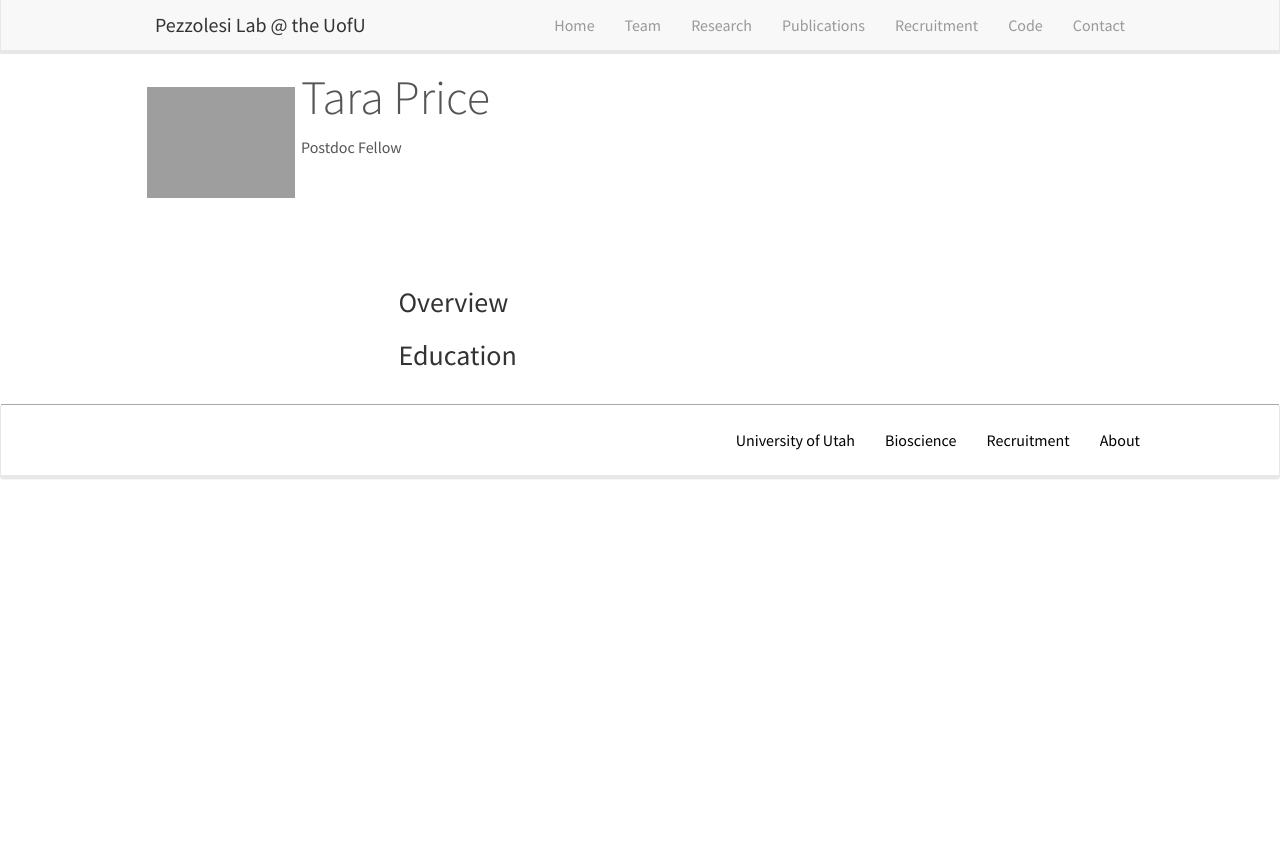
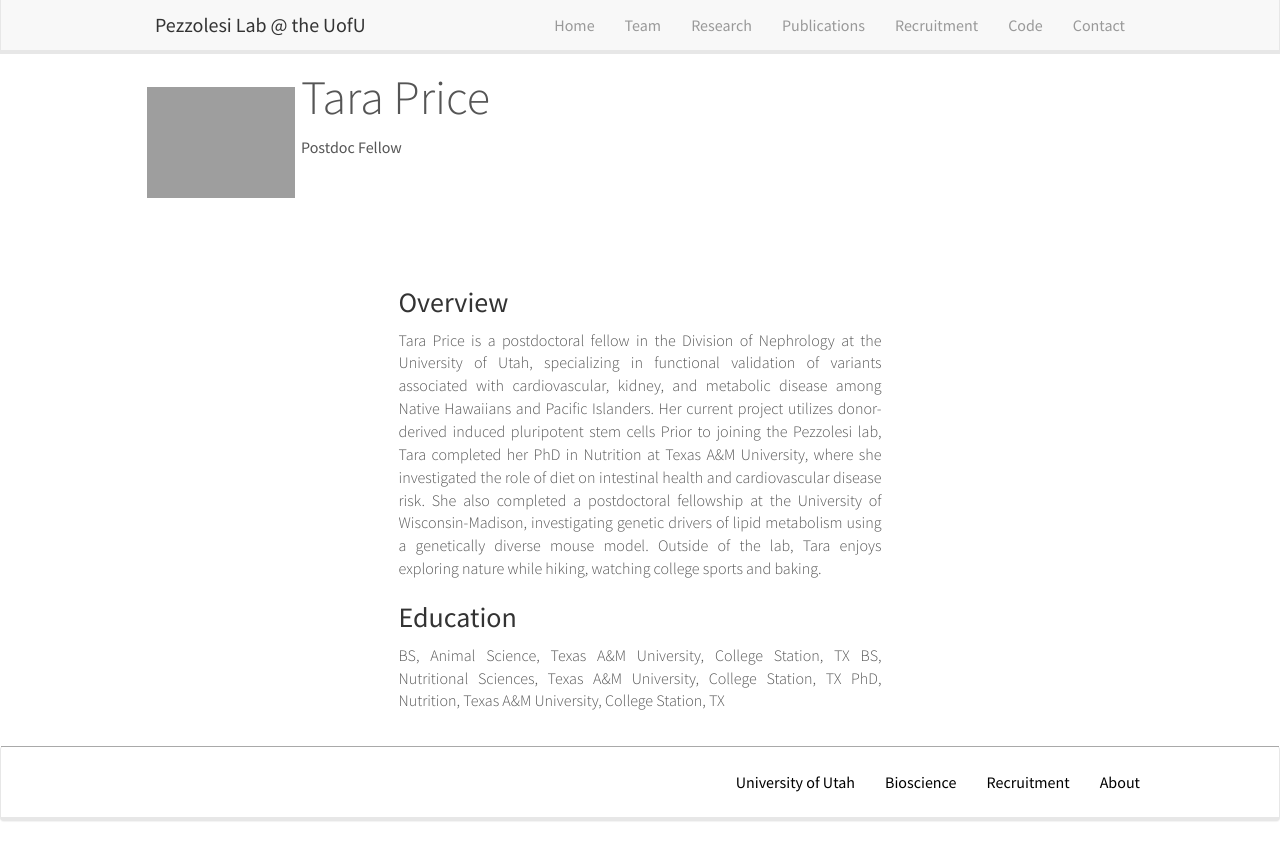
Before and after one commit to PezzolesiLab/pezzolesilab, a Jekyll site: the page built from team/taraprice.md, in a window 1280 px wide. Shown: the top 860 px of the page. Built offline with Jekyll 4.4.1, drawn with Linux system fonts in a browser that asks for light colours; nearby versions of some CDN libraries.

Commit message:
Update taraprice.md

```diff
--- a/team/taraprice.md
+++ b/team/taraprice.md
@@ -12,5 +12,10 @@ ucsf:
 ---
 
 ### Overview
+Tara Price is a postdoctoral fellow in the Division of Nephrology at the University of Utah, specializing in functional validation of variants associated with cardiovascular, kidney, and metabolic disease among Native Hawaiians and Pacific Islanders. Her current project utilizes donor-derived induced pluripotent stem cells Prior to joining the Pezzolesi lab, Tara completed her PhD in Nutrition at Texas A&M University, where she investigated the role of diet on intestinal health and cardiovascular disease risk. She also completed a postdoctoral fellowship at the University of Wisconsin-Madison, investigating genetic drivers of lipid metabolism using a genetically diverse mouse model.
+Outside of the lab, Tara enjoys exploring nature while hiking, watching college sports and baking.
 
 ### Education
+BS, Animal Science, Texas A&M University, College Station, TX
+BS, Nutritional Sciences, Texas A&M University, College Station, TX
+PhD, Nutrition, Texas A&M University, College Station, TX
```
